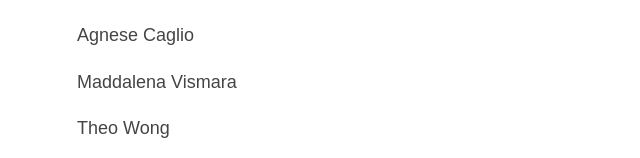
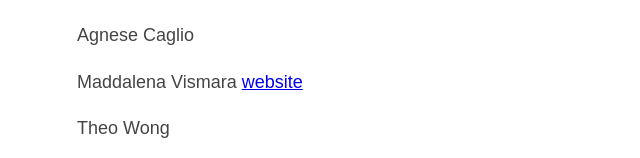
Before and after one commit to nbeirne/nbeirne.github.io, a plain HTML site: page kaleidokode.html in a window 1280 px wide. Shown: the part 733-891 px from the top of the page, without its empty margins (238-878 px from the left). Drawn offline with Linux system fonts and the light colour scheme.

Commit message:
add maddalena's site

```diff
--- a/kaleidokode.html
+++ b/kaleidokode.html
@@ -31,6 +31,6 @@ h1,h2,h3{line-height:1.2;}
   <h3>Credits</h3>
   <p>Nick Beirne <a href="https://github.com/nbeirne">github</a> <a href="https://twitter.com/lexicondal">twitter</a></p>
   <p>Agnese Caglio</p>
-  <p>Maddalena Vismara</p>
+  <p>Maddalena Vismara <a href="http://maddalenavismara.com/">website</a></p>
   <p>Theo Wong</p>
 </html>
```
